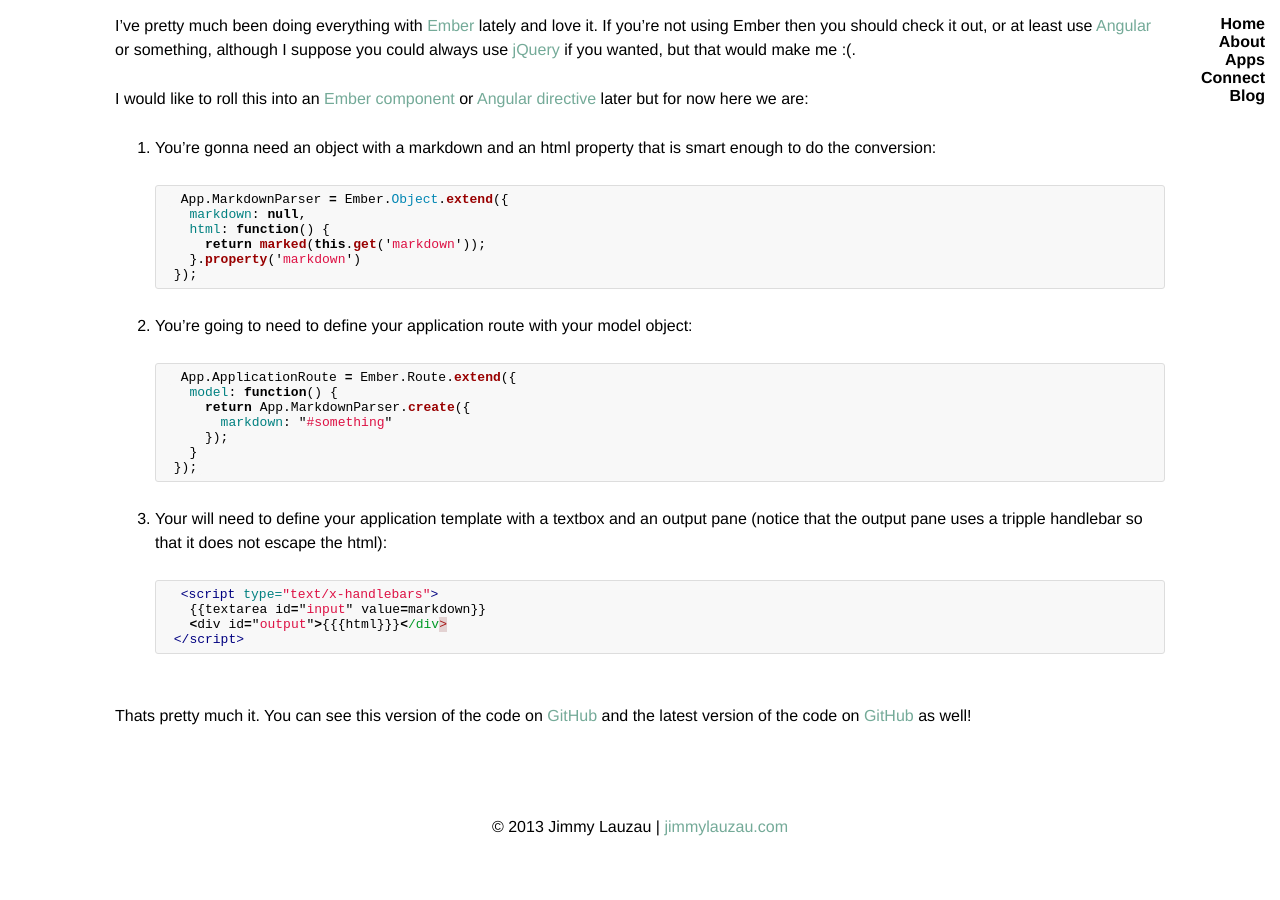
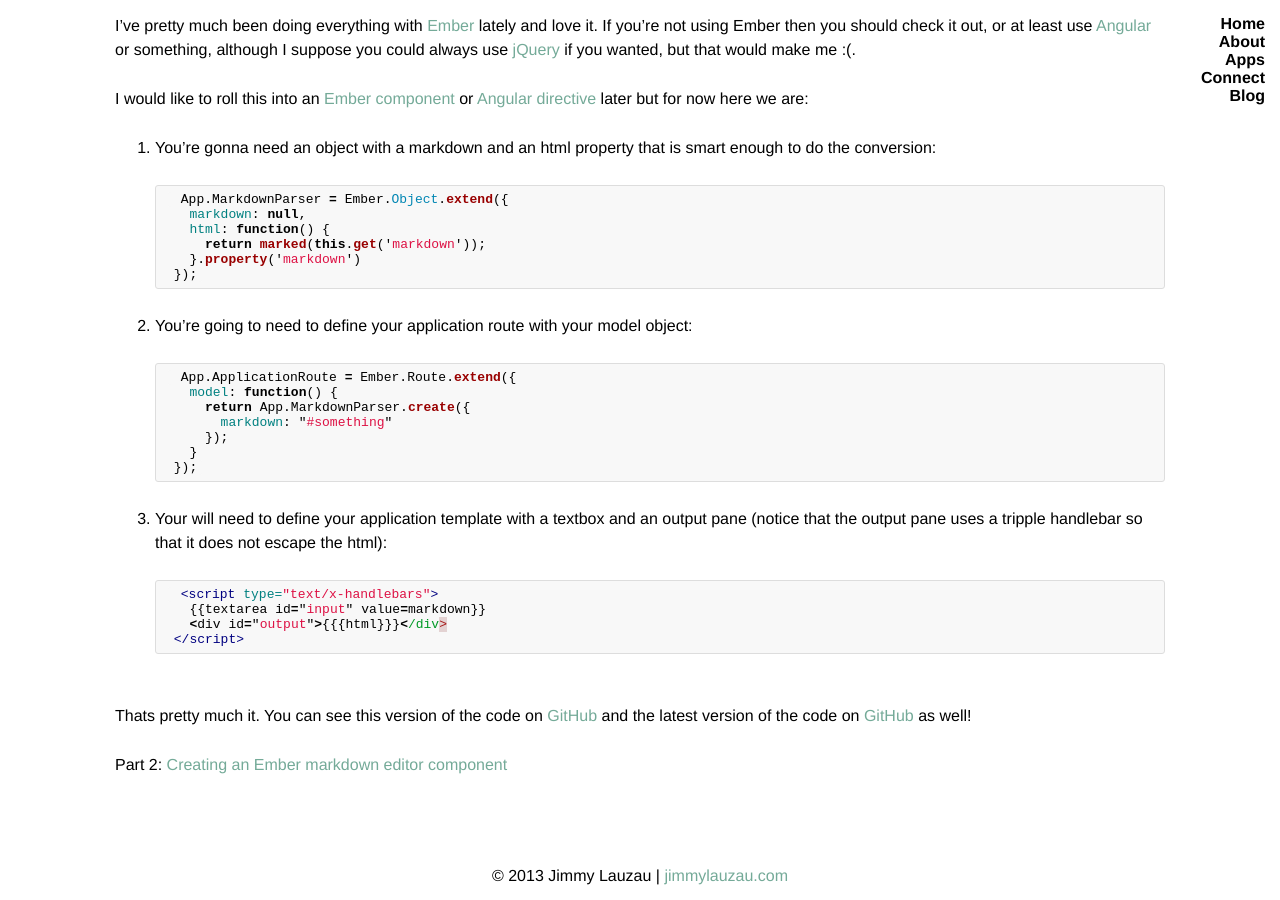
Before and after one commit to jimmay5469/jimmay5469.github.io, a Jekyll site: the page built from _posts/2013-12-10-a-realtime-markdown-editor-part-1.md, in a window 1280 px wide and 900 px high, scrolled down 1321 px. Built offline with Jekyll 4.4.1, drawn with Linux system fonts in a browser that asks for light colours; Markdown is read by kramdown in place of the engine named in the settings; before the commit the page ends 2172 px from its top, so only the background shows below that.

Commit message:
2013-12-10 post: adding link to part 2

````diff
--- a/_posts/2013-12-10-a-realtime-markdown-editor-part-1.md
+++ b/_posts/2013-12-10-a-realtime-markdown-editor-part-1.md
@@ -74,4 +74,6 @@
     ```
 
 Thats pretty much it.  You can see this version of the code on [GitHub](https://github.com/jimmay5469/EmberMarkdownParser/tree/9a4b8689c77ff8c8eff5d833d4f674be8c776b5a/index.html) and the latest version of the code on [GitHub](https://github.com/jimmay5469/EmberMarkdownParser) as well!
+
+Part 2: [Creating an Ember markdown editor component](/blog/2013/12/13/creating-an-ember-markdown-editor-component/)
 {% endraw %}
````
